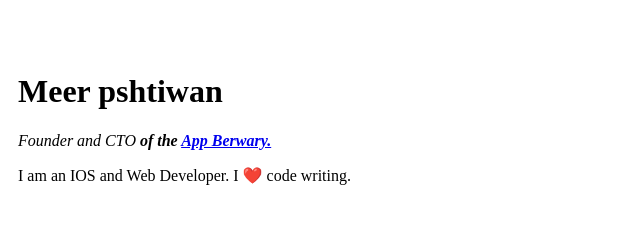
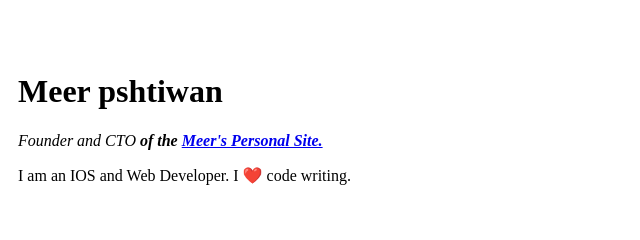
Before and after one commit to Meer-pshtiwan/cv, a plain HTML site: page index.html in a window 1280 px wide. Shown: the top 240 px of the page, 233-873 px from the left. Drawn offline with Linux system fonts and the light colour scheme.

Commit message:
Update index.html

```diff
--- a/index.html
+++ b/index.html
@@ -9,7 +9,7 @@
                 <td><img src="img/mir.gpj.png" alt="meer profile pictore" sizes="10" height="200" width="200"></td>
 
                 <td><h1>Meer pshtiwan</h1>
-                    <p><em> Founder and  CTO <b> of the <a href="https://appbrewery.com/">App Berwary.</a></b></em></p>
+                    <p><em> Founder and  CTO <b> of the <a href="https://meer-pshtiwan.github.io/cv/">Meer's Personal Site.</a></b></em></p>
                     <p>I am an IOS and Web Developer. I ❤️ code writing.</p></td>
             </tr>
         </table>
```
